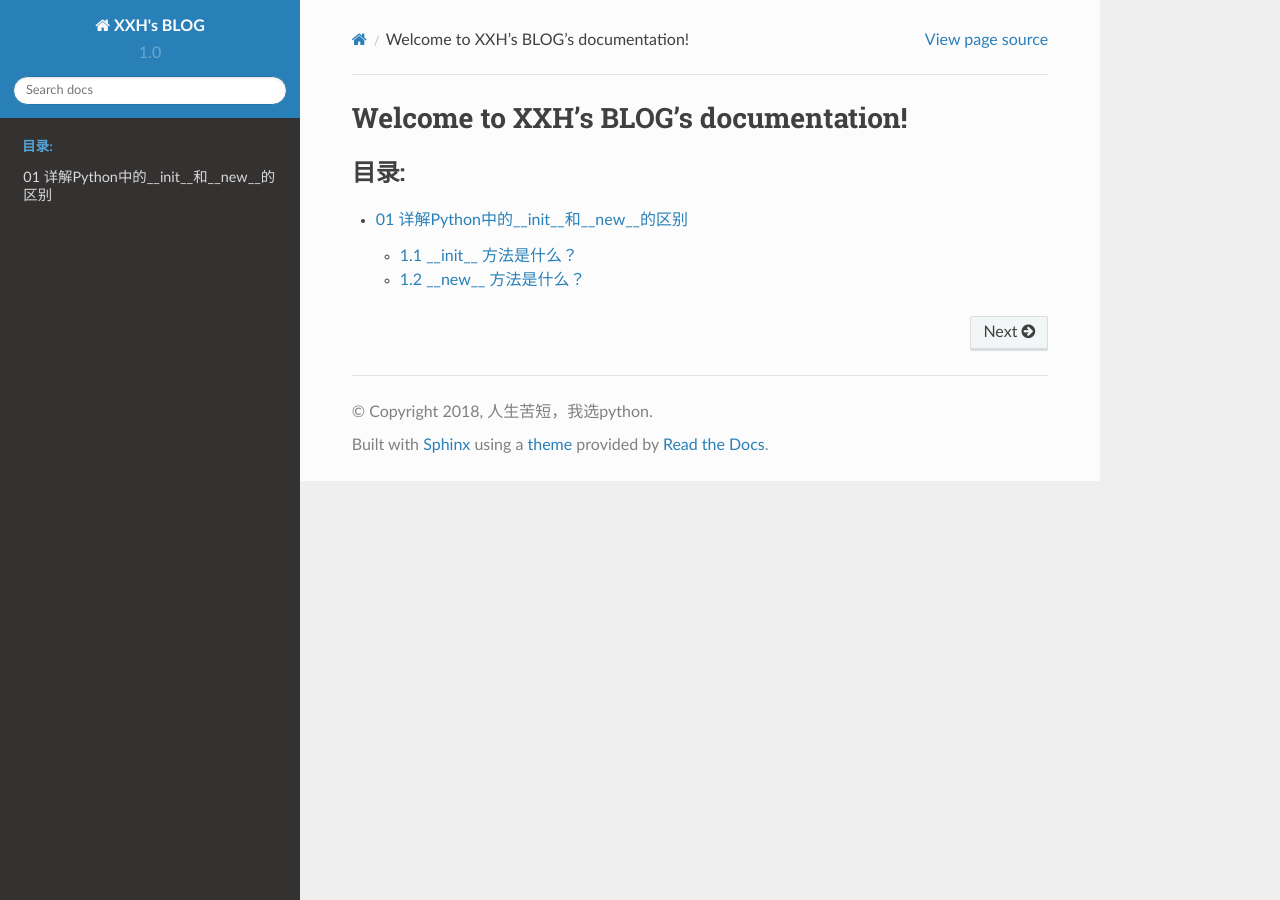
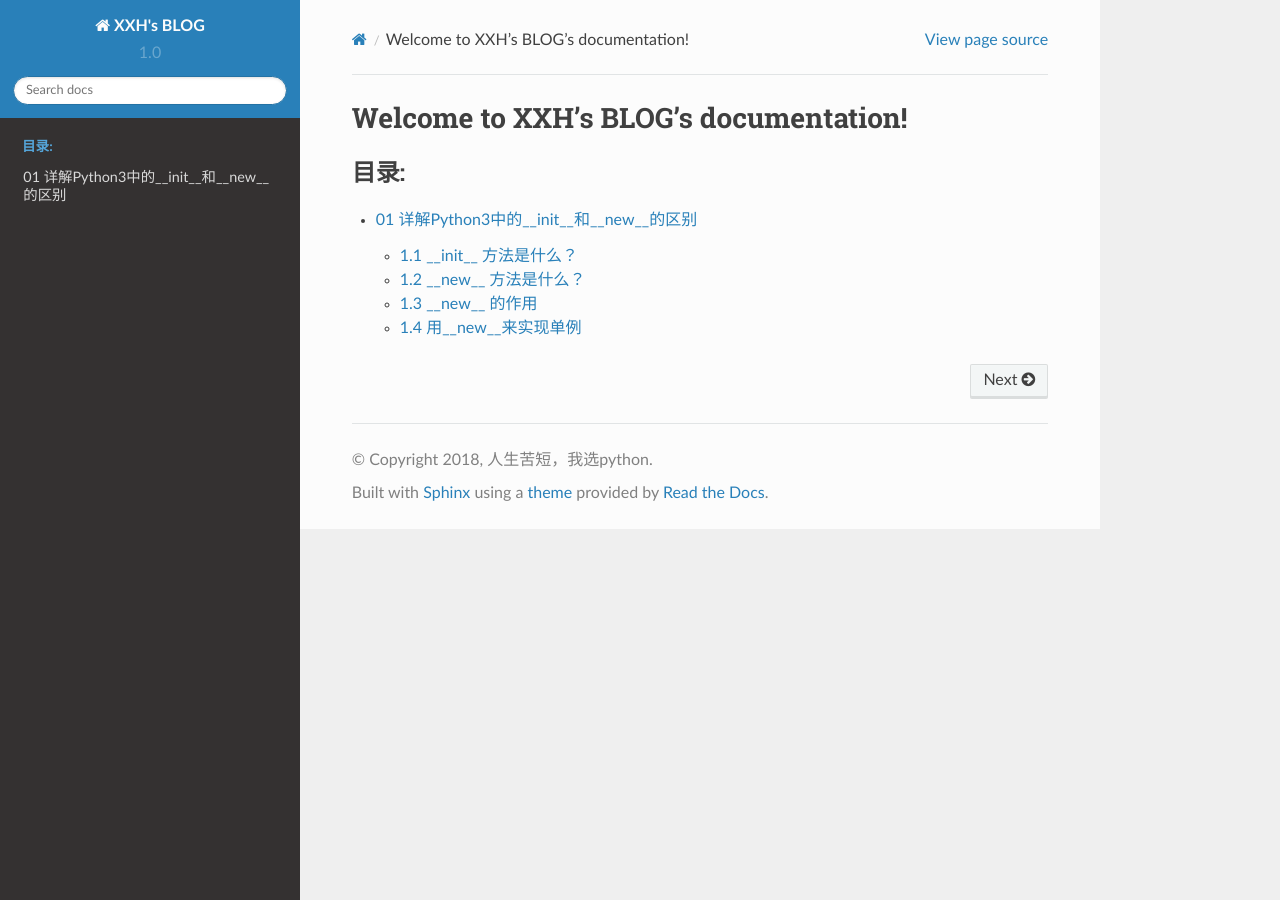
Before and after one commit to 964902285/XXH-s-BLOG, a Sphinx documentation site: the page built from myblog/source/index.rst, in a window 1280 px wide. Built offline with Sphinx 7.4.7 and the Read the Docs theme 2.0.0, drawn with Linux system fonts in a browser that asks for light colours; some of the changed lines change nothing that is shown.

Commit message:
Update how_to_be_a_rich_man.rst

```diff
--- a/myblog/source/how_to_be_a_rich_man.rst
+++ b/myblog/source/how_to_be_a_rich_man.rst
@@ -1,4 +1,4 @@
-01 详解Python中的__init__和__new__的区别
+01 详解Python3中的__init__和__new__的区别
 ======================
 
 1.1 __init__ 方法是什么？
@@ -20,6 +20,7 @@ if __name__ == '__main__':
 
 执行结果：
 	<Person: Piglei(24)>
+
 这样便是__init__最普通的用法了。但__init__其实不是实例化一个类的时候第一个被调用 的方法。当使用 Persion(name, age) 这样的表达式来实例化一个类时，最先被调用的方法 其实是 __new__ 方法。
 
 
@@ -61,3 +62,59 @@ if __name__ == '__main__':
 1.__init__ 通常用于初始化一个新实例，控制这个初始化的过程，比如添加一些属性， 做一些额外的操作，发生在类实例被创建完以后。它是实例级别的方法。
 2.__new__ 通常用于控制生成一个新实例的过程。它是类级别的方法。
 但是说了这么多，__new__最通常的用法是什么呢，我们什么时候需要__new__？
+
+
+1.3 __new__ 的作用
+---------------------
+
+依照Python官方文档的说法，__new__方法主要是当你继承一些不可变的class时(比如int, str, tuple)， 提供给你一个自定义这些类的实例化过程的途径。
+首先我们来看一下第一个功能，具体我们可以用int来作为一个例子：
+假如我们需要一个永远都是正数的整数类型，通过集成int，我们可能会写出这样的代码：
+
+class PositiveInteger(int):
+    def __init__(self, value):
+        super(PositiveInteger, self).__init__()
+
+
+i = PositiveInteger(-3)
+print(i)
+
+但运行后会发现，结果根本不是我们想的那样，我们任然得到了-3。这是因为对于int这种 不可变的对象，我们只有重载它的__new__方法才能起到自定义的作用。
+这是修改后的代码：
+
+class PositiveInteger(int):
+    def __new__(cls, value):
+        return super(PositiveInteger, cls).__new__(cls, abs(value))
+
+
+i = PositiveInteger(-3)
+print(i)
+
+通过重载__new__方法，我们实现了需要的功能。
+
+
+1.4 用__new__来实现单例
+---------------------
+
+事实上，当我们理解了__new__方法后，我们还可以利用它来做一些其他有趣的事情，比如实现 设计模式中的 单例模式(singleton) 。
+因为类每一次实例化后产生的过程都是通过__new__来控制的，所以通过重载__new__方法，我们 可以很简单的实现单例模式。
+
+class Singleton(object):
+    def __new__(cls):
+        # 关键在这里，每一次实例化时，我们都只会返回这同一个instance对象
+        if not hasattr(cls, 'instance'):
+            cls.instance = super(Singleton, cls).__new__(cls)
+        return cls.instance
+
+object1 = Singleton()
+object2 = Singleton()
+
+object1.attr1 = 'value1'
+print(object1.attr1, object2.attr1)
+print(object1 is object2)
+
+执行结果：
+		value1 value1
+		True
+
+可以看到obj1和obj2是同一个实例。
```
